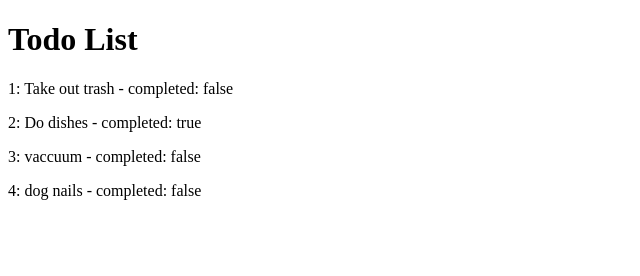
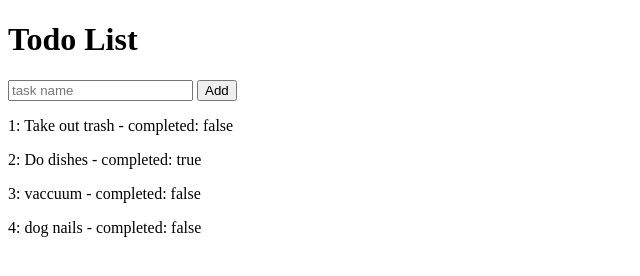
Before and after one commit to radditude/angular-to-do, a website: page index.html in a window 1280 px wide. Shown: the whole page, without its empty margins (0-640 px from the left). Drawn offline with nearby package versions, Linux system fonts and the light colour scheme.

Commit message:
built add task input

```diff
--- a/index.html
+++ b/index.html
@@ -7,6 +7,9 @@
   <body ng-app="todoApp">
     <div ng-controller="ListController as vm">
       <h1>{{ vm.list.name }}</h1>
+
+      <input placeholder="task name" ng-model='vm.currentTask.name'>
+      <button ng-click="vm.add()">Add</button>
 
       <div ng-repeat="task in vm.list.tasks | orderBy: '$index'">
         <p>
```
